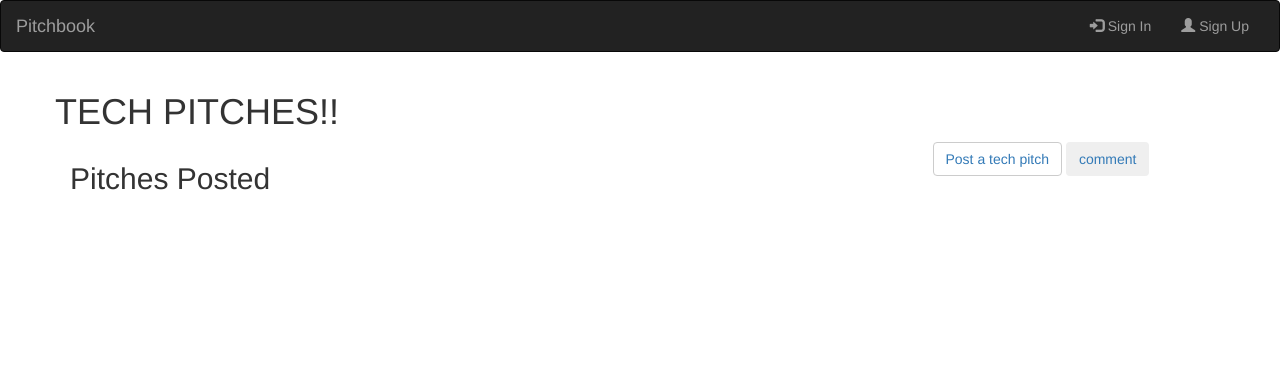
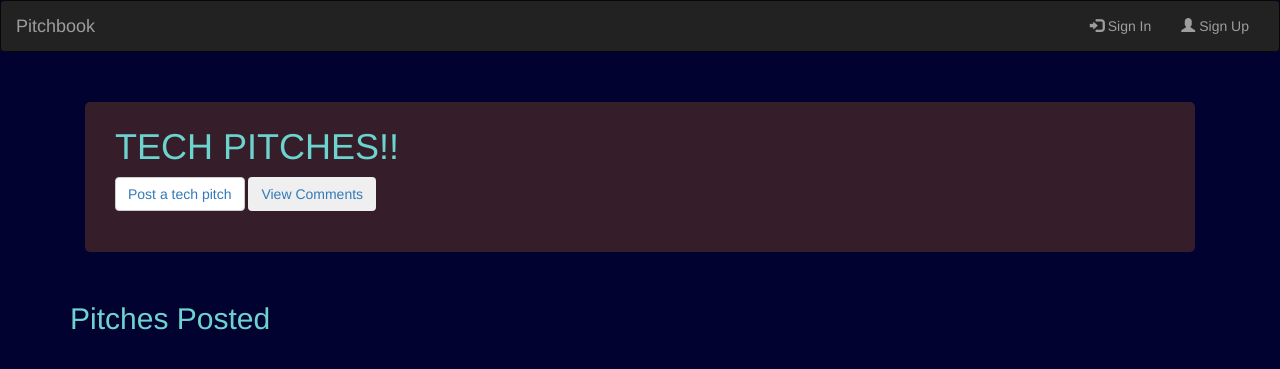
Before and after one commit to Kilewa/Pitch-It, a Flask app: page /product in a window 1280 px wide. Shown: the top 369 px of the page. Run offline with Flask 2, Linux system fonts and the light colour scheme; data that the repository does not hold is empty; some libraries are stand-ins or nearby versions.

Commit message:
finall styles

```diff
--- /dev/null
+++ b/app/static/css/product.css
@@ -0,0 +1,14 @@
+
+body{
+    color:  #6DD3CE;
+    background-color: #020231;
+}
+
+.tech{
+    background-color: #351E29;
+    height: 150px;
+    margin: 30px;
+    padding-left: 30px;
+    padding-top: 5px;
+    border-radius: 5px;
+}
--- a/app/templates/comment.html
+++ b/app/templates/comment.html
@@ -1,5 +1,10 @@
 {% extends 'base.html'%}
 {% import "bootstrap/wtf.html" as wtf %}
+
+{% block styles%}
+{{ super() }}
+<link rel="stylesheet" href="{{url_for('static',filename='css/product.css')}}">
+{% endblock %}
 
 
 {% block content %}
--- a/app/templates/pitch.html
+++ b/app/templates/pitch.html
@@ -1,5 +1,10 @@
 {% extends 'base.html'%}
 {% import "bootstrap/wtf.html" as wtf %}
+
+{% block styles%}
+{{ super() }}
+<link rel="stylesheet" href="{{url_for('static',filename='css/product.css')}}">
+{% endblock %}
 
 
 {% block content %}
--- a/app/templates/product.html
+++ b/app/templates/product.html
@@ -1,5 +1,10 @@
 {% extends 'base.html'%}
 {% import 'macros.html' as macro%}
+
+{% block styles%}
+{{ super() }}
+<link rel="stylesheet" href="{{url_for('static',filename='css/product.css')}}">
+{% endblock %}
 
 
 {% block content %}
@@ -7,10 +12,13 @@
 
 <div class="container">
     <div class="row">
-        <h1>TECH PITCHES!!</h1>
-        <button type="button" class="btn btn-default"><a href="/product/pitch"> Post a tech pitch</a></button>
+        <div class="tech">
+            <h1>TECH PITCHES!!</h1>
+            <button type="button" class="btn btn-default"><a href="/product/pitch"> Post a tech pitch</a></button>
 
-        <button class="btn btn danger"> <a href="/product/comment">comment</a></button>
+            <button class="btn btn danger"> <a href="/product/comment">View Comments</a></button>
+        </div>
+
         <div class="col-md-9">
             <h2>Pitches Posted</h2>
 
```
Also changed, not shown: app/templates/pickup.html (+8 -3 lines).
